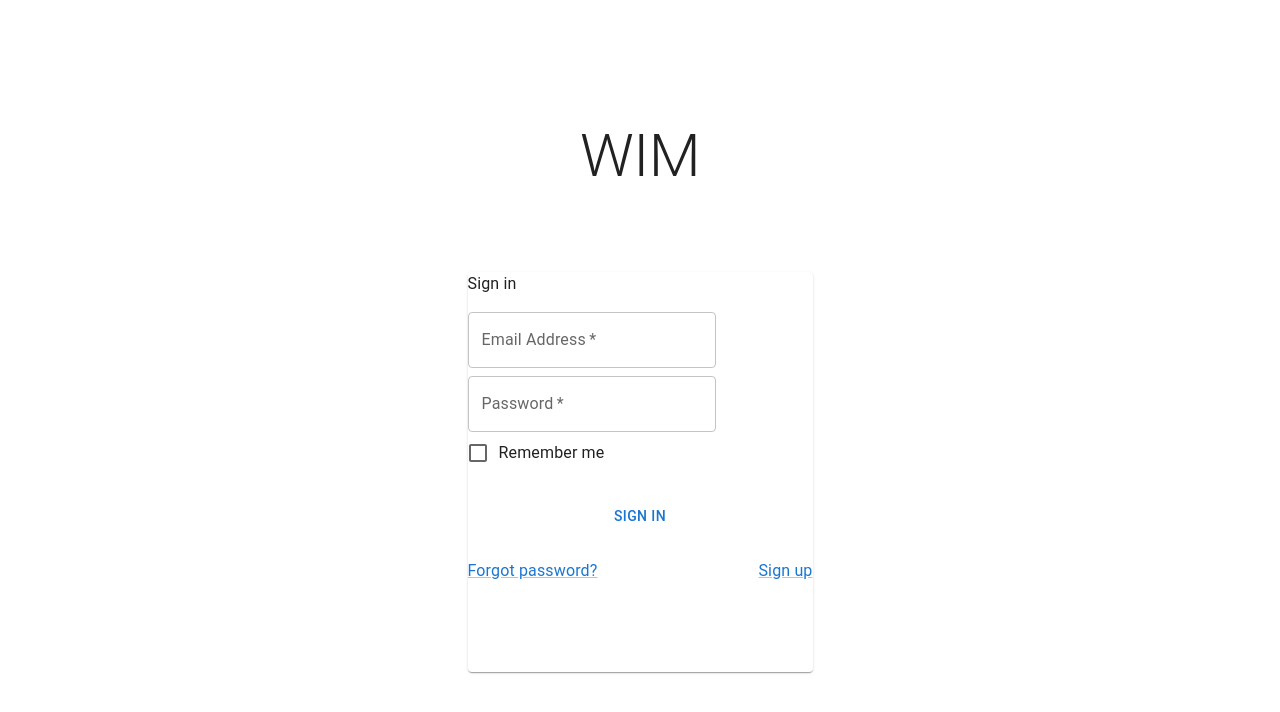
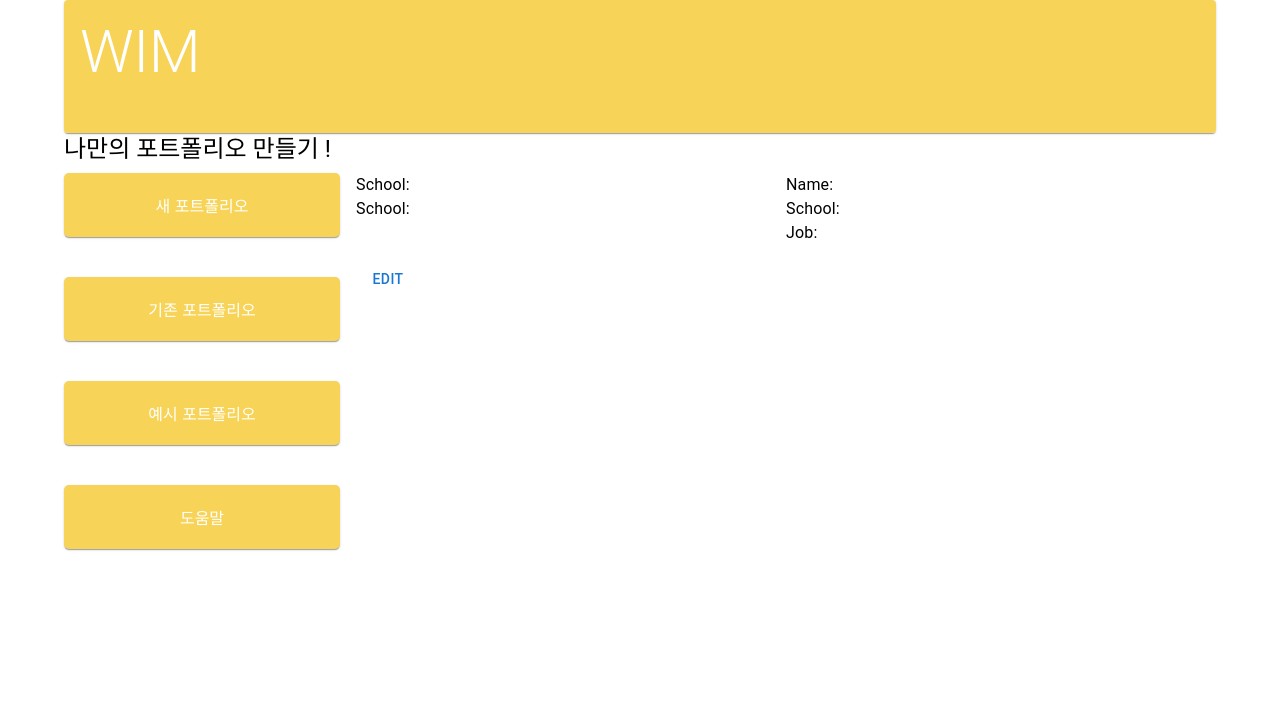
Before and after one commit to EJ-KANG02/WIM, a React (Create React App) app in the folder hello-wim/: page / in a window 1280 px wide. Shown: the top 712 px of the page. Built offline with nearby package versions, Linux system fonts and the light colour scheme.

Commit message:
[DESIGN] #8 Designed main page
메인페이지 배너 디자인
메뉴창 디자인과 커서 가져다대면 튀어나오는 효과 구현
텍스트 입력 구현하다가 버그 생겨서 잠시 보류 추후 수정 필요

```diff
--- a/hello-wim/src/App.js
+++ b/hello-wim/src/App.js
@@ -1,10 +1,10 @@
 // App.js
 import React from 'react';
-import Signin from './Signin.js';
+import Main from './containers/Main/Main.js';
 
 function App() {
   return (
-    <Signin />
+    <Main />
   );
 }
 
--- /dev/null
+++ b/hello-wim/src/components/Menu/MenuItem.js
@@ -0,0 +1,25 @@
+import React from 'react';
+import { Paper } from '@mui/material';
+import { styled } from '@mui/material/styles';
+
+const StyledMenuItem = styled(Paper)(({ theme }) => ({
+  display: 'flex',
+  justifyContent: 'center',
+  alignItems: 'center',
+  padding: '20px',
+  backgroundColor: '#F7D358',
+  color: '#FFFFFF',
+  borderRadius: '5px',
+  transition: 'transform 0.3s, width 0.3s',
+  '&:hover': {
+    transform: 'scale(1.1)',
+    width: '320px',
+  },
+  maxWidth: '200%',
+}));
+
+function MenuItem({ title }) {
+  return <StyledMenuItem>{title}</StyledMenuItem>;
+}
+
+export default MenuItem;
--- /dev/null
+++ b/hello-wim/src/components/Menu/MenuStack.js
@@ -0,0 +1,16 @@
+import React from 'react';
+import { Stack } from '@mui/material';
+import MenuItem from './MenuItem';
+
+function MenuStack() {
+  return (
+    <Stack spacing={5}>
+      <MenuItem title="새 포트폴리오" />
+      <MenuItem title="기존 포트폴리오" />
+      <MenuItem title="예시 포트폴리오" />
+      <MenuItem title="도움말" />
+    </Stack>
+  );
+}
+
+export default MenuStack;
--- /dev/null
+++ b/hello-wim/src/containers/Main/Main.js
@@ -0,0 +1,114 @@
+import React, { useState } from 'react';
+import { Card, CardContent, Typography, Container, Grid, Button } from '@mui/material';
+import TextField from '@mui/material/TextField';
+import MenuStack from '../../components/Menu/MenuStack'; // 메뉴 스택 컴포넌트를 불러옴
+import '../../styles/Main/Main.css'; // 메인 페이지 스타일을 불러옴
+
+function Main() {
+  // 상태 정의
+  const [inputValues, setInputValues] = useState({
+    name: '',
+    school: '',
+    job: '',
+  });
+  const [saved, setSaved] = useState(false); // 저장 상태 여부
+  const [editMode, setEditMode] = useState(false); // 수정 모드 여부
+
+  // 입력값 변경 처리
+  const handleInputChange = (field, value) => {
+    setInputValues((prevValues) => ({
+      ...prevValues,
+      [field]: value,
+    }));
+  };
+
+  // 수정 모드 토글
+  const toggleEditMode = () => {
+      setEditMode((prevEditMode) => !prevEditMode); // 수정 모드 토글s
+  };
+
+  const handleSave = () => {
+    setSaved(true); // 저장 상태 변경
+    setEditMode(false); // 수정 모드 비활성화
+  };
+
+  // 입력 필드 렌더링
+  const renderField = (field) => {
+    const value = inputValues[field];
+    return (
+      <div>
+        <Typography variant="body1" className="field-label">
+          {field.charAt(0).toUpperCase() + field.slice(1)}:
+        </Typography>
+        {!saved && (
+          <div>
+            {editMode ? (
+              <TextField
+                fullWidth
+                variant="outlined"
+                value={value}
+                onChange={(e) => handleInputChange(field, e.target.value)}
+              />
+            ) : (
+              <Typography variant="body1" className="field-value">
+                {value}
+              </Typography>
+            )}
+          </div>
+        )}
+      </div>
+    );
+  };
+
+  return (
+    <Container fixed>
+      {/* 페이지 헤더 카드 */}
+      <Card className="header-card">
+        <CardContent>
+          <Typography gutterBottom variant="h2" component="header" className="header-title">
+            WIM
+          </Typography>
+        </CardContent>
+      </Card>
+      <Typography gutterBottom variant="h5" component="div" className="page-title">
+        나만의 포트폴리오 만들기 !
+      </Typography>
+
+      <Grid container spacing={2}>
+        {/* 왼쪽 메뉴 스택 */}
+        <Grid item xs={3}>
+          <MenuStack />
+        </Grid>
+        {/* 오른쪽 내용 */}
+        <Grid item xs={9}>
+          <Grid container spacing={0}>
+            {/* 왼쪽 섹션 */}
+            <Grid item xs={6}>
+              <Typography variant="body1" className="field-label">
+                School:
+              </Typography>
+              {renderField('school')} {/* School 입력 필드 렌더링 */}
+            </Grid>
+            {/* 오른쪽 섹션 */}
+            <Grid item xs={6}>
+              {['name', 'school', 'job'].map((field, index) => (
+                <div key={index}>
+                  {renderField(field)} {/* 이름, 학교, 직업 입력 필드 렌더링 */}
+                </div>
+              ))}
+            </Grid>
+          </Grid>
+          {/* 수정 버튼 */}
+          {!saved && (
+            <div className="edit-save-button">
+              <Button onClick={toggleEditMode}>{editMode ? 'Save' : 'Edit'}</Button>
+              {editMode && <Button onClick={handleSave}>Save</Button>} {/* 수정 모드일 때 저장 버튼 */}
+            </div>
+          )}
+        </Grid>
+      </Grid>
+    </Container>
+  );
+}
+
+export default Main;
--- /dev/null
+++ b/hello-wim/src/styles/Main/Main.css
@@ -0,0 +1,27 @@
+.header-card {
+    background-color: #F7D358;
+  }
+
+  .header-card .MuiCardContent-root {
+    background-color: #F7D358; /* 원하는 배경색으로 변경 */
+  }
+
+  .header-title {
+    color: #FFFFFF;
+  }
+
+  .page-title {
+    margin-bottom: 8px;
+  }
+
+  .field-label {
+    margin-bottom: 1px;
+  }
+
+  .field-value {
+    margin-top: 1px;
+  }
+
+  .edit-save-button {
+    margin-top: 16px;
+  }
```
Also changed, not shown: hello-wim/src/Main.js (deleted, +0 -66 lines).
